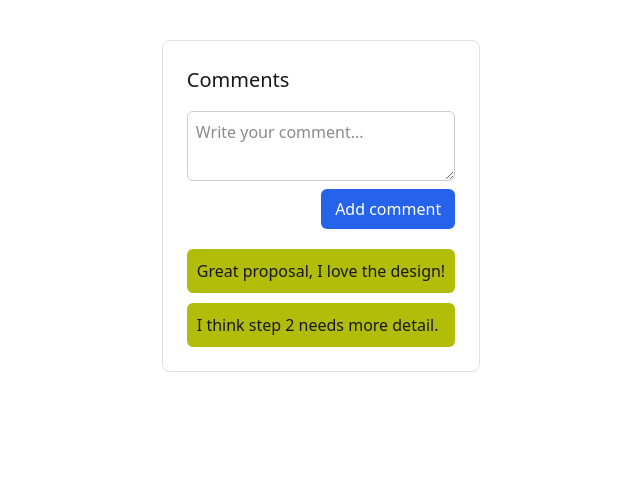
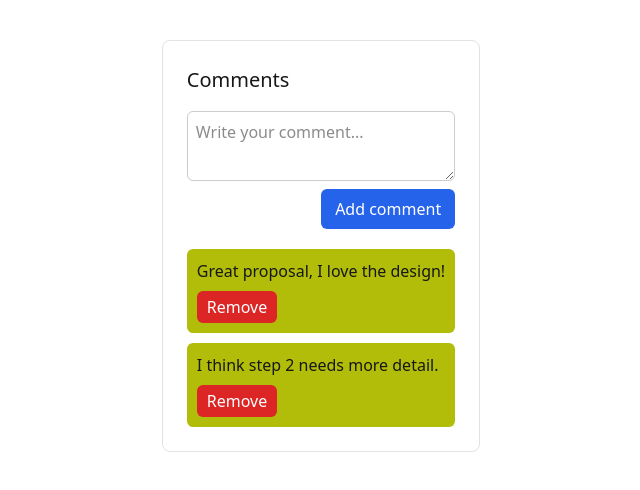
Before and after one commit to oscar-3-3/next-demo, a Next.js app in the folder my-app/: page /feedback in a window 1280 px wide. Shown: the top 490 px of the page, without its empty margins (319-959 px from the left). Built offline with nearby package versions, Linux system fonts and the light colour scheme.

Commit message:
Add remove comment functionality to feedback section

```diff
--- a/my-app/app/feedback/page.tsx
+++ b/my-app/app/feedback/page.tsx
@@ -3,7 +3,7 @@
 import { useState, type CSSProperties } from "react";
 
 export default function FeedbackSection() {
-  const [comments, setComments] = useState([
+  const [comments, setComments] = useState<any[]>([
     { text: "Great proposal, I love the design!" },
     { text: "I think step 2 needs more detail." },
   ]);
@@ -13,6 +13,9 @@ export default function FeedbackSection() {
 
     setComments([...comments, { text: input }]);
     setInput("");
+  };
+  const handleRemoveComment = (index: number) => {
+    setComments(comments.filter((_, i) => i !== index));
   };
 
   return (
@@ -35,6 +38,12 @@ export default function FeedbackSection() {
         {comments.map((comment, index) => (
           <li key={index} style={styles.item}>
             <div dangerouslySetInnerHTML={{ __html: comment.text }} />
+            <button
+              style={styles.removeButton}
+              onClick={() => handleRemoveComment(index)}
+            >
+              Remove
+            </button>
           </li>
         ))}
       </ul>
@@ -90,4 +99,13 @@ const styles: Record<string, CSSProperties> = {
     borderRadius: 6,
     background: "#b1bd08",
   },
+  removeButton: {
+    marginTop: 8,
+    padding: "4px 10px",
+    borderRadius: 6,
+    border: "none",
+    background: "#dc2626",
+    color: "#fff",
+    cursor: "pointer",
+  },
 };
```
